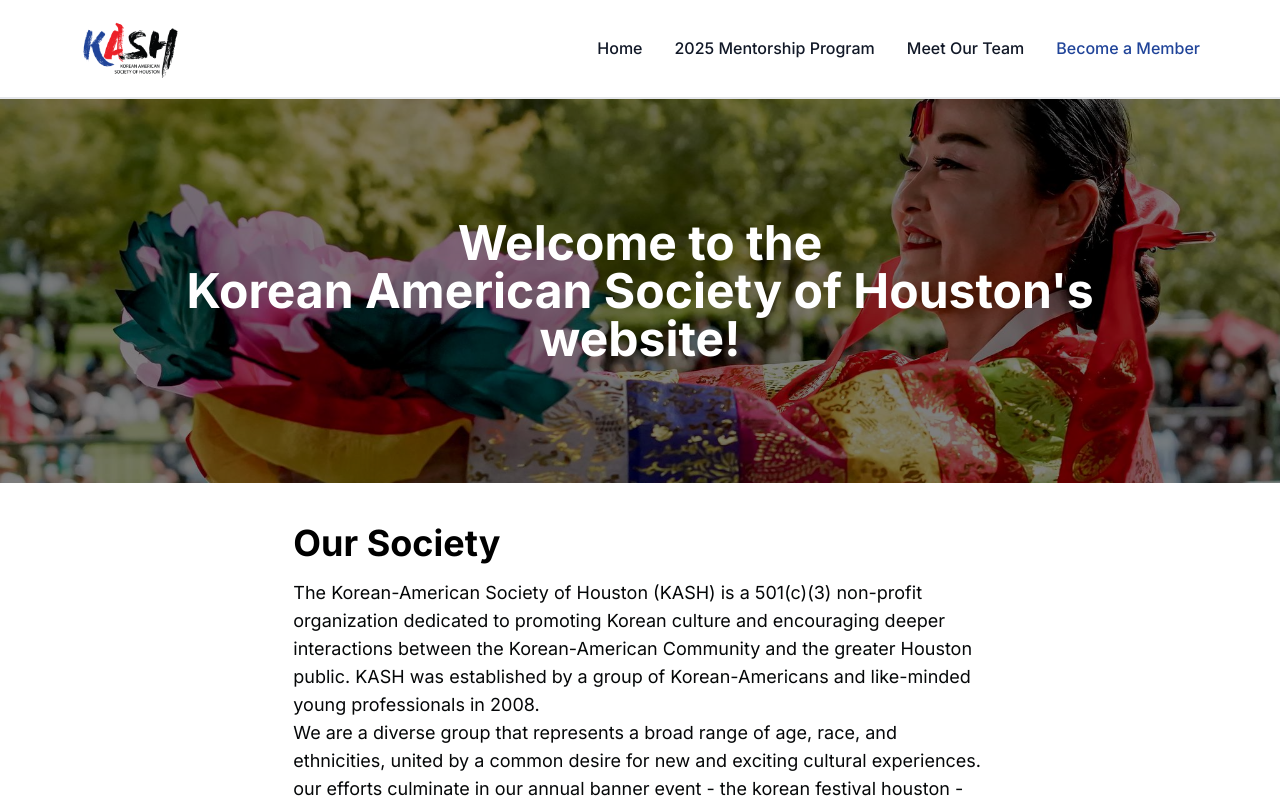
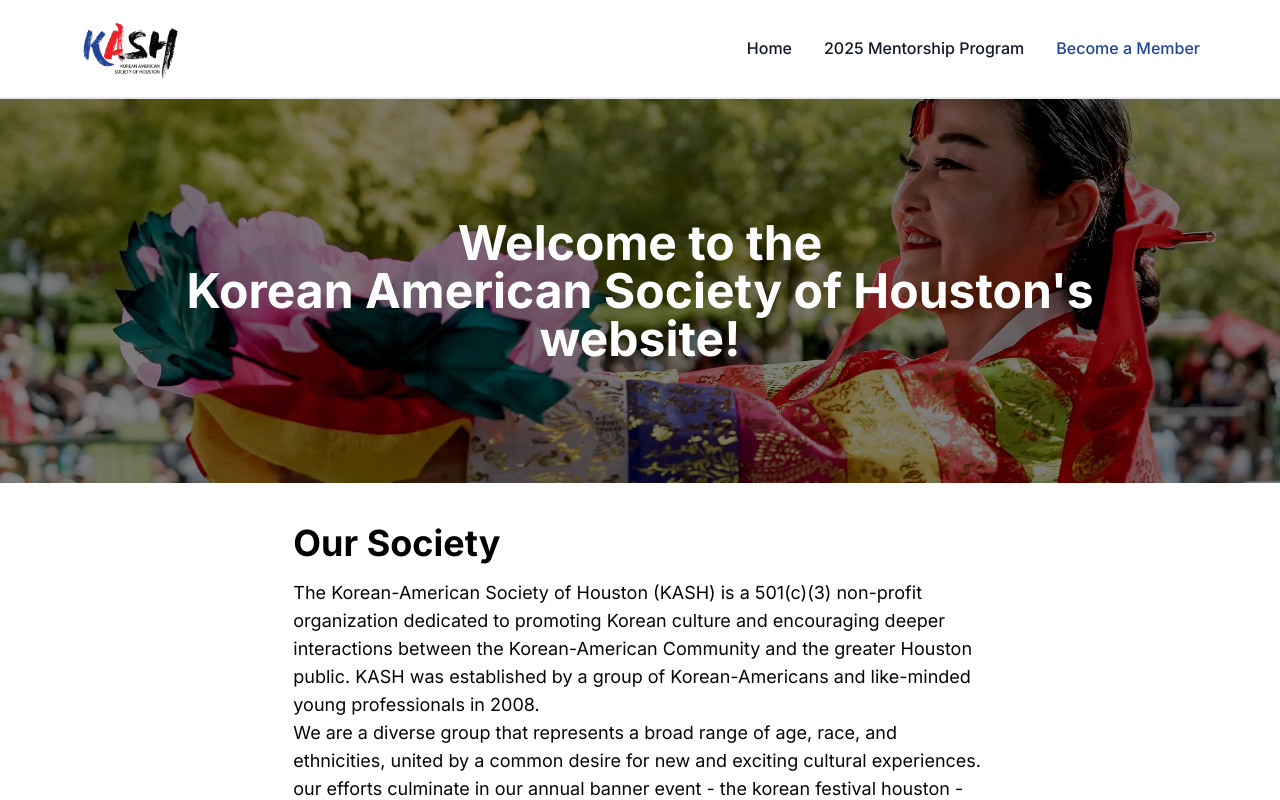
Before and after one commit to JohnKASH/kash, a Next.js app: page / in a window 1280 px wide. Shown: the top 800 px of the page. Built offline with nearby package versions, Linux system fonts and the light colour scheme.

Commit message:
forgot to remove link to meetourteam

```diff
--- a/app/components/Navbar.js
+++ b/app/components/Navbar.js
@@ -37,9 +37,9 @@
               <li className={`${isDropdownOpen ? 'underline' : ''}`}>
                 <a href="/MentorshipProgram" className="block py-2 px-3 text-gray-900 rounded hover:bg-gray-100 md:hover:bg-transparent md:border-0 md:hover:text-kashBlue-600 md:p-0">2025 Mentorship Program</a>
               </li>
-              <li className={`${isDropdownOpen ? 'underline' : ''}`}>
+              {/* <li className={`${isDropdownOpen ? 'underline' : ''}`}>
                 <a href="/MeetOurTeam" className="block py-2 px-3 text-gray-900 rounded hover:bg-gray-100 md:hover:bg-transparent md:border-0 md:hover:text-kashBlue-600 md:p-0">Meet Our Team</a>
-              </li>
+              </li> */}
               {/* <li className={`${isDropdownOpen ? 'underline' : ''}`}>
                 <a href="/KASHHistory" className="block py-2 px-3 text-gray-900 rounded hover:bg-gray-100 md:hover:bg-transparent md:border-0 md:hover:text-kashBlue-600 md:p-0">KASH History</a>
               </li> */}
--- a/app/page.js
+++ b/app/page.js
@@ -5,7 +5,7 @@
     <div className="min-h-full">
       <div className="relative w-full h-96 overflow-hidden">
         <div className="absolute inset-0 w-full h-full">
-          <Image src="/assets/LandingPageImages/LandingPhoto.jpg" fill className="w-full h-full object-cover" />
+          <Image src="/assets/LandingPageImages/LandingPhoto.jpg" fill className="w-full h-full object-cover" alt="KASH landing page photo" />
           <div className="absolute inset-0 w-full h-full bg-black opacity-50"></div>
         </div>
         <h1 className="relative z-10 flex flex-col items-center justify-center w-full h-full text-center text-white text-2xl md:text-4xl lg:text-5xl font-bold px-10">
```
